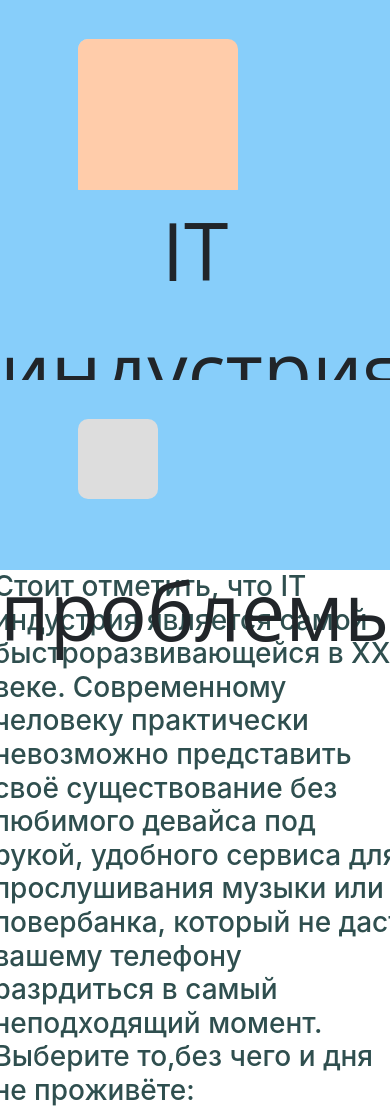
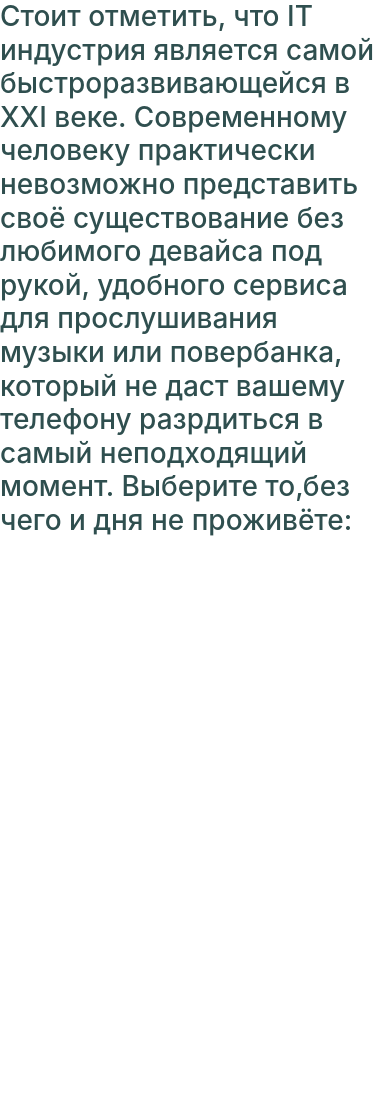
Before and after one commit to Liroto-pesonal-org/IT-october, a PHP site: page / in a window 390 px wide; the page is wider, and only the part inside the window is pictured. After the commit the page ends 536 px from the top of that part, so only its background shows below. Run offline with PHP 8.4, Linux system fonts and the light colour scheme.

Commit message:
fixed the fucking paddings

```diff
--- a/css/style.css
+++ b/css/style.css
@@ -80,6 +80,5 @@
 
 }
 #first-big{
-    padding-left: 2%;
     color:darkslategray;
 }
--- a/index.html
+++ b/index.html
@@ -11,28 +11,9 @@
         <title>Index</title>
     </head>
     <body>
-    <div class="row" id="header" >
-        <div class="col-sm menu">
-            <div id="button-left">
-                <ul id="button-ul">
-                    <li class="buttons">1</li>
-                    <li class="buttons">2</li>
-                    <li class="buttons">3</li>
-                    <li class="buttons">4</li>
-                </ul>
-            </div>
-        </div>
-
-
-        <div class="col-sm-8 menu" id="head">IT индустрия и её проблемы</div>
-        <div class="col-sm menu"><div id="button-right"></div></div>
-
         <div id="first-big">
             <h3>Стоит отметить, что IT индустрия является самой быстроразвивающейся в XXI веке. Современному человеку практически невозможно представить своё существование без любимого девайса под рукой, удобного сервиса для прослушивания музыки или повербанка, который не даст вашему телефону разрдиться в самый неподходящий момент. Выберите то,без чего и дня не проживёте: </h3>
         </div>
-    </div>
-
-
         <script src="https://code.jquery.com/jquery-3.3.1.slim.min.js" integrity="sha384-q8i/X+965DzO0rT7abK41JStQIAqVgRVzpbzo5smXKp4YfRvH+8abtTE1Pi6jizo" crossorigin="anonymous"></script>
         <script src="https://cdnjs.cloudflare.com/ajax/libs/popper.js/1.14.3/umd/popper.min.js" integrity="sha384-ZMP7rVo3mIykV+2+9J3UJ46jBk0WLaUAdn689aCwoqbBJiSnjAK/l8WvCWPIPm49" crossorigin="anonymous"></script>
         <script src="https://stackpath.bootstrapcdn.com/bootstrap/4.1.3/js/bootstrap.min.js" integrity="sha384-ChfqqxuZUCnJSK3+MXmPNIyE6ZbWh2IMqE241rYiqJxyMiZ6OW/JmZQ5stwEULTy" crossorigin="anonymous"></script>
```
Lines whose indentation alone changed are shown as unchanged.
